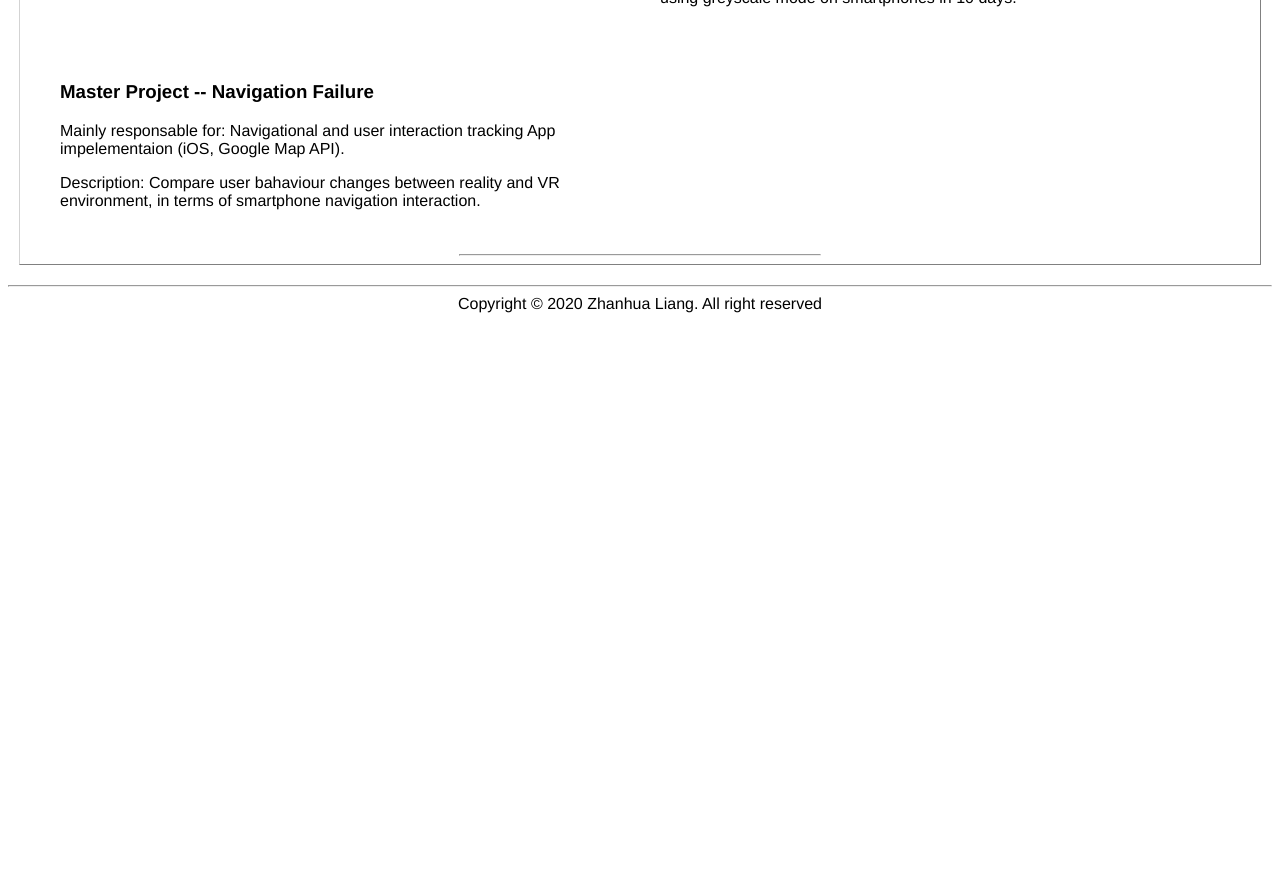
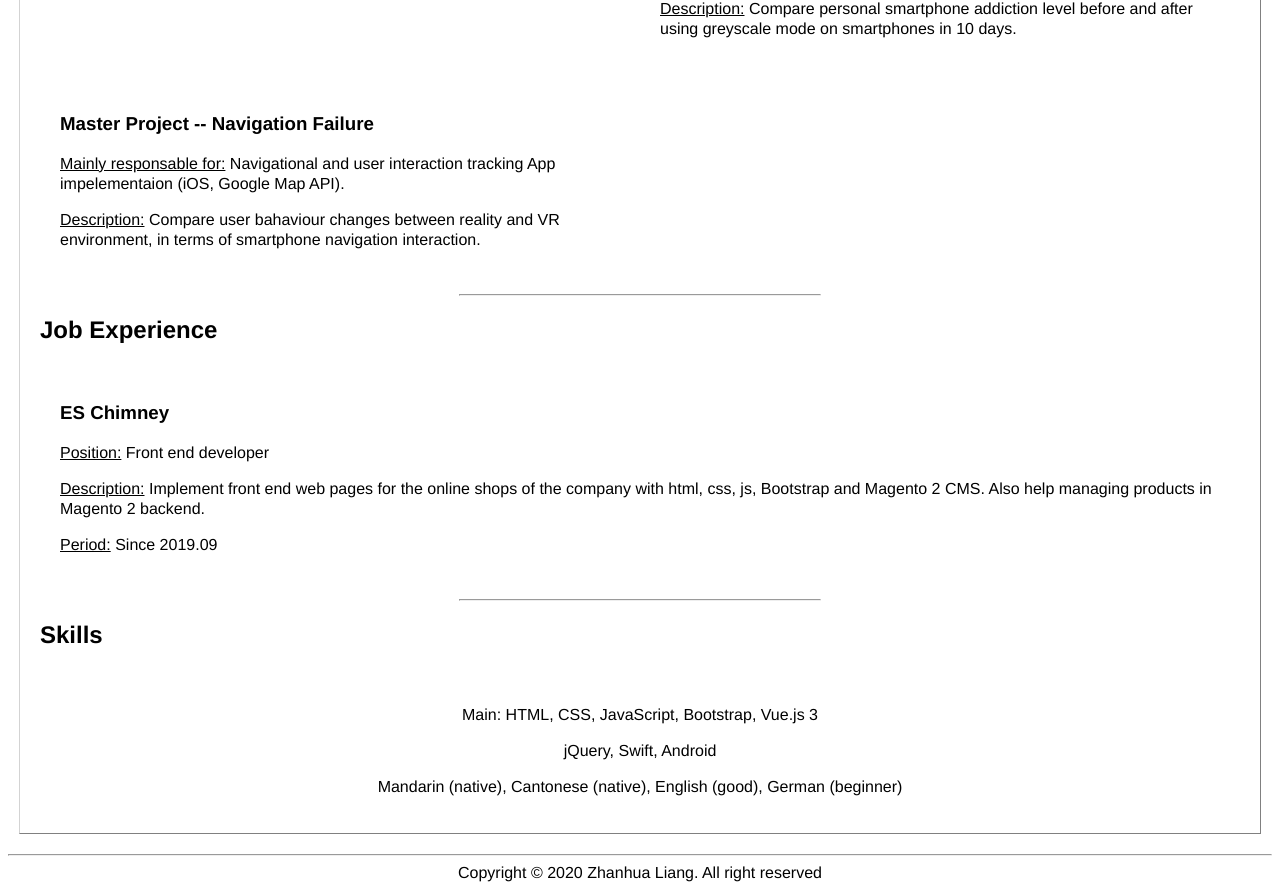
Before and after one commit to zhanhualiang/personal-site-dev, a Vue app: page / in a window 1280 px wide. Shown: the part 1020-1910 px from the top of the page. Before the commit the page ends 1341 px from the top, so only its background shows below. Built offline with nearby package versions, Linux system fonts and the light colour scheme.

Commit message:
finished homepage 1.0

```diff
--- a/src/views/Home.vue
+++ b/src/views/Home.vue
@@ -6,6 +6,7 @@
         <p>Zhanhua Liang</p>
         <p>Male</p>
         <p>Born 1993.07 in Guangzhou, Guangdong, China</p>
+        <p>Contact: <a :href="'mailto:'+email">{{ email }}</a></p>
       </div>
       <hr />
     </div>
@@ -30,12 +31,34 @@
       <div class="projects-container">
         <div class="project-item" v-for="project in projects" :key="project.title">
           <h3>{{ project.title }}</h3>
-          <p>Mainly responsable for: {{ project.responsibility }}</p>
-          <p>Description: {{ project.description }}</p>
+          <p><u>Mainly responsable for:</u> {{ project.responsibility }}</p>
+          <p><u>Description:</u> {{ project.description }}</p>
           <a v-if="project.url" :href="'//' + project.url" target="_black" rel="external nofollow noreferrer noopener">{{ project.url }}</a>
         </div>
       </div>
       <hr />
+    </div>
+
+    <div id="job-experience">
+      <h2>Job Experience</h2>
+      <div class="job-container">
+        <div class="job-item" v-for="job in jobExperience" :key="job.title">
+          <h3>{{ job.title }}</h3>
+          <p><u>Position:</u> {{ job.position }}</p>
+          <p><u>Description:</u> {{ job.description }}</p>
+          <p><u>Period:</u> {{ job.period }}</p>
+        </div>
+      </div>
+      <hr>
+    </div>
+
+    <div id="skills">
+      <h2>Skills</h2>
+      <div class="skill">
+        <p>Main: HTML, CSS, JavaScript, Bootstrap, Vue.js 3</p>
+        <p>jQuery, Swift, Android</p>
+        <p>Mandarin (native), Cantonese (native), English (good), German (beginner)</p>
+      </div>
     </div>
   </div>
 </template>
@@ -45,6 +68,7 @@ export default {
   name: 'homePage',
   data () {
     return {
+      email: 'zhanhua1993@gmail.com',
       educations: [
         {
           university: 'University of Bremen',
@@ -95,6 +119,14 @@ export default {
           img: '',
           url: ''
         }
+      ],
+      jobExperience: [
+        {
+          title: 'ES Chimney',
+          position: 'Front end developer',
+          description: 'Implement front end web pages for the online shops of the company with html, css, js, Bootstrap and Magento 2 CMS. Also help managing products in Magento 2 backend.',
+          period: 'Since 2019.09'
+        }
       ]
     }
   }
@@ -132,7 +164,21 @@ hr {
   flex-grow: 1;
 }
 
-.project-item p {
+.job-container {
+  display: flex;
+}
+
+.job-item {
+  padding: 20px;
+}
+
+.project-item p, .job-item p, .skill p {
   margin: 16px auto;
+  line-height: 20px;
+}
+
+.skill {
+  padding: 20px;
+  text-align: center;
 }
 </style>
```
